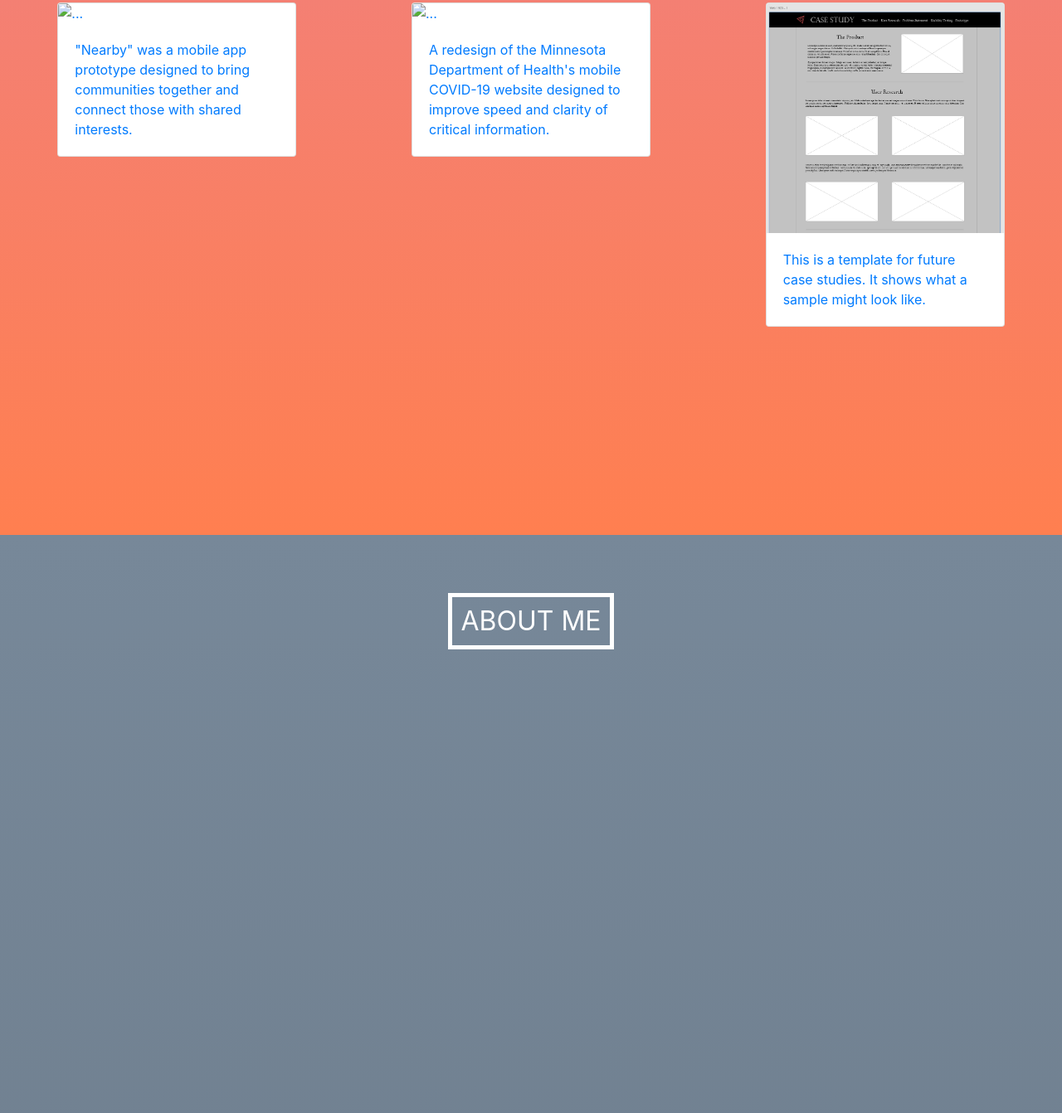
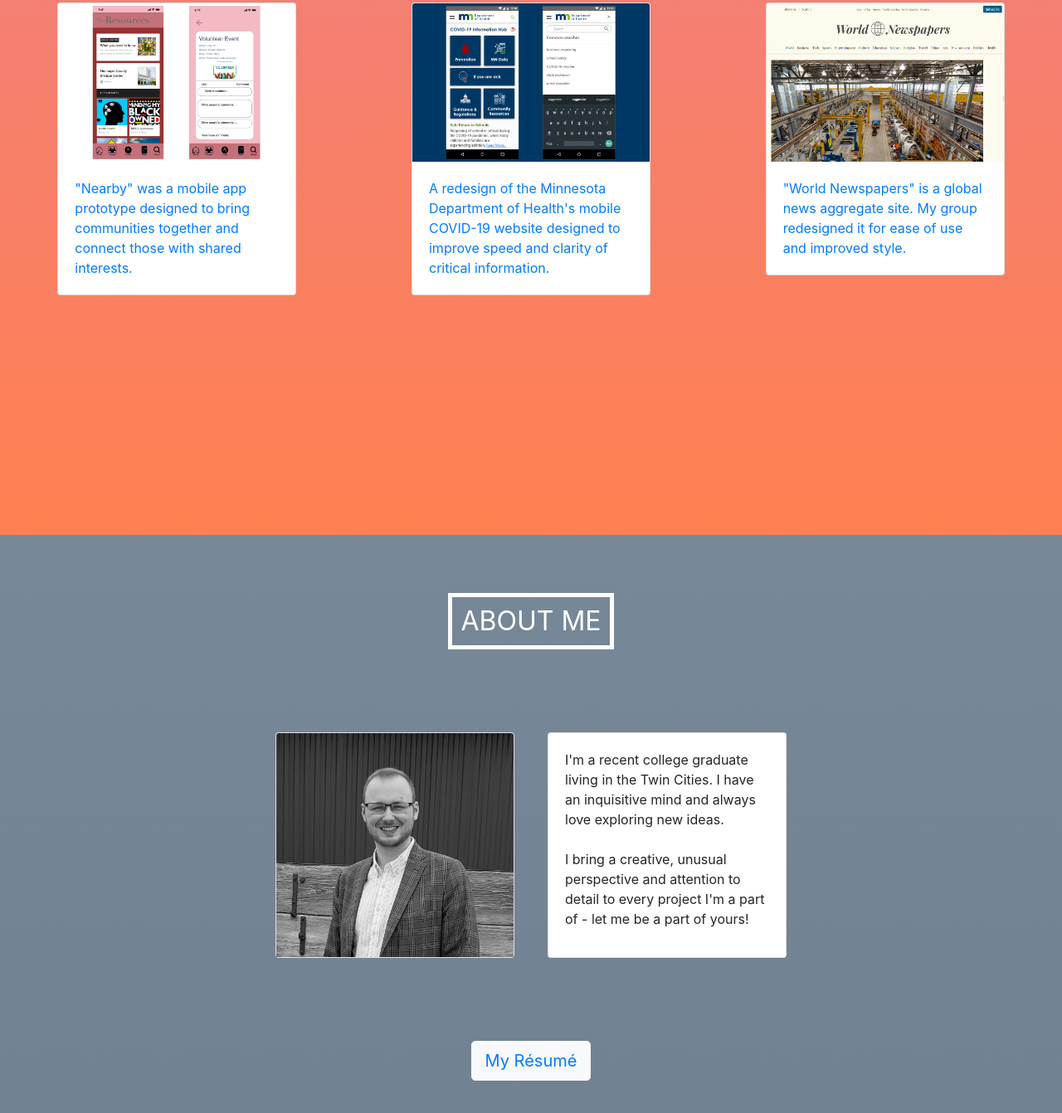
Before and after one commit to hav659/hav659.github.io, a plain HTML site: page index.html in a window 1280 px wide. Shown: the part 1915-3257 px from the top of the page at 83% size. Drawn offline with nearby package versions, Linux system fonts and the light colour scheme.

Commit message:
Portfolio Hosting

```diff
--- a/CSS/index.css
+++ b/CSS/index.css
@@ -57,6 +57,15 @@ html {
         background-image: linear-gradient(lightslategrey, slategray);
     }
 
+    .aboutMeCards {
+        display: flex;
+        justify-content: center;
+        margin-top: 100px;
+    }
+
+    .resume {
+        text-align: center;
+    }
 /*Misc*/
     .blockHeader {
         text-align: center;
--- a/index.html
+++ b/index.html
@@ -23,7 +23,7 @@
                       <a class="nav-link" href="#">Skills</a>
                     </li>
                     <li class="nav-item">
-                      <a class="nav-link" href="case_study_1.html">Work</a>
+                      <a class="nav-link" href="#">Work</a>
                     </li>
                     <li class="nav-item">
                       <a class="nav-link" href="#">About</a>
@@ -68,27 +68,27 @@
         <div class="spacer" style="height: 50px;"></div>
         <div class="blockHeader">MY WORK</div>
         <div class="myWorkCards">
-            <a href="#">
+            <a href="https://docs.google.com/presentation/d/1emoI20dReZahj41fxtKemXEYEtobG4gjKOq5l8IFjdo/edit?usp=sharing">
             <div class="card" style="width: 18rem;">
-                <img src="..." class="card-img-top" alt="...">
+                <img src="images/Nearby_Portfolio_Image.png" class="card-img-top" alt="Nearby app">
                 <div class="card-body">
                   <p class="card-text">"Nearby" was a mobile app prototype designed to bring communities together and connect those with shared interests.</p>
                 </div>
               </div>
             </a>
-              <a href="#">
+              <a href="https://docs.google.com/presentation/d/17CnFusFZP1_R1XRlPHFmCvKGNTBpsxtVxCsuO7BGRgc/edit?usp=sharing">
               <div class="card" style="width: 18rem;">
-                <img src="..." class="card-img-top" alt="...">
+                <img src="images/Covid_Portfolio_Image.PNG" class="card-img-top" alt="Department of Health">
                 <div class="card-body">
                   <p class="card-text">A redesign of the Minnesota Department of Health's mobile COVID-19 website designed to improve speed and clarity of critical information.</p>
                 </div>
               </div>
               </a>
-              <a href="case_study_1.html">
+              <a href="https://docs.google.com/presentation/d/1XbhiuBziJ6MvhlLhJ8ESw5S9f8XFRF1RG16uuxm8L5E/edit?usp=sharing">
               <div class="card" style="width: 18rem;">
-                <img src="images/Case_Study_Img_1.PNG" class="card-img-top" alt="Case Study 1">
+                <img src="images/World_Newspapers_Capture.PNG" class="card-img-top" alt="World Newspapers">
                 <div class="card-body">
-                  <p class="card-text">This is a template for future case studies. It shows what a sample might look like.</p>
+                  <p class="card-text">"World Newspapers" is a global news aggregate site. My group redesigned it for ease of use and improved style.</p>
                 </div>
               </div>
               </a>
@@ -98,6 +98,22 @@
     <section class="aboutMe">
         <div class="spacer" style="height: 50px;"></div>
         <div class="blockHeader">ABOUT ME</div>
+        <div class="aboutMeCards">
+          <a href="https://docs.google.com/presentation/d/1emoI20dReZahj41fxtKemXEYEtobG4gjKOq5l8IFjdo/edit?usp=sharing">
+          <div class="card" style="width: 18rem; margin-right: 20px;">
+              <img src="images/black-and-white-profile.png" class="card-img-top" alt="Hayden Veurink">
+            </div>
+          </a>
+            <div class="card" style="width: 18rem; margin-left: 20px;">
+              <div class="card-body">
+                <p class="card-text">I'm a recent college graduate living in the Twin Cities. I have an inquisitive mind and always love exploring new ideas. <br> <br>  I bring a creative, unusual perspective and attention to detail to every project I'm a part of - let me be a part of yours!</p>
+              </div>
+            </div>
+            </a>
+      </div>
+      <div class="resume">
+      <button type="button" class="btn btn-light btn-lg" style="margin-top: 100px; text-align: center;"><a href="https://drive.google.com/file/d/1TxH0lIjOxACR225nmuBGNwkrU2ptFcfD/view?usp=sharing">My Résumé</a></button>
+      </div>
     </section>
 </body>
 </html>
```
Also changed, not shown: images/Covid_Portfolio_Image.PNG (added), images/Nearby_Portfolio_Image.png (added), images/World_Newspapers_Capture.PNG (added), images/black-and-white-profile.png (added).
